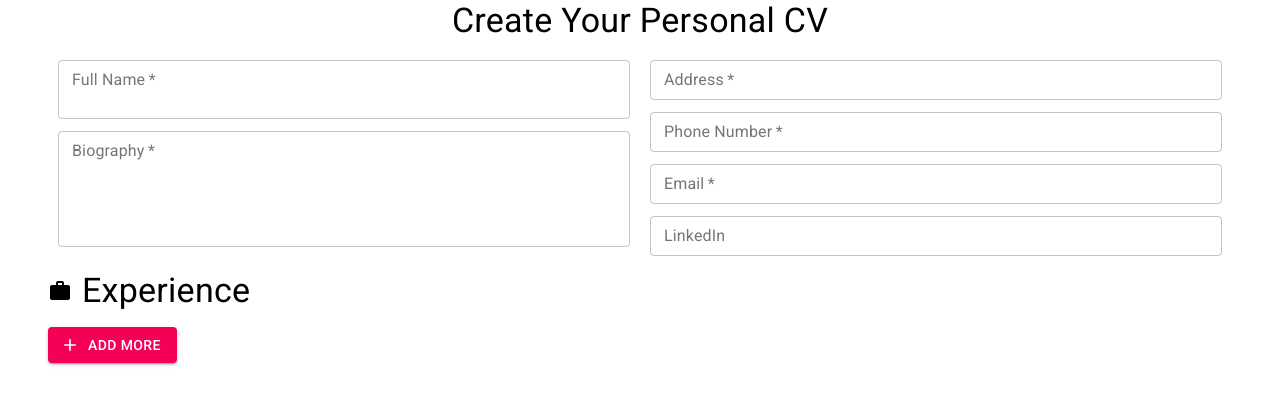
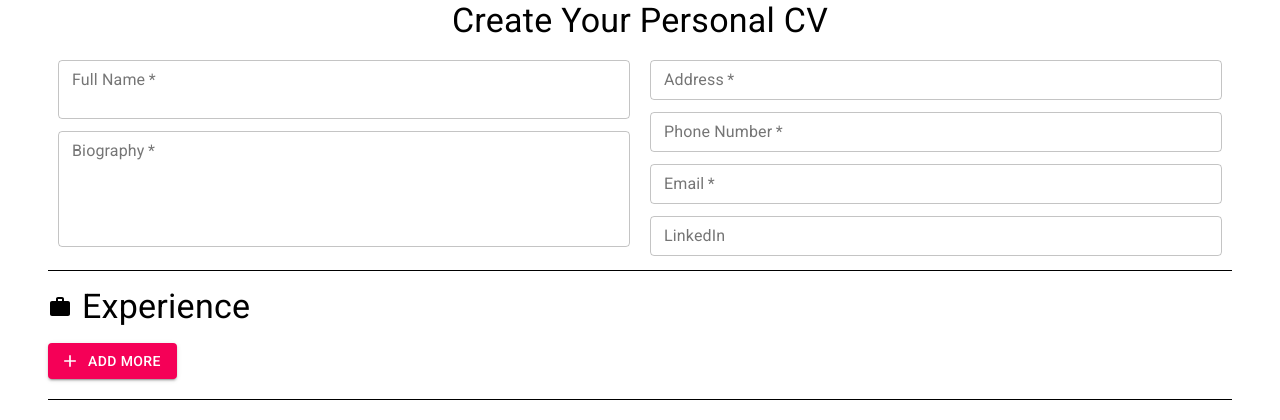
Before and after one commit to lazirpascual/cv-builder, a React (Create React App) app: page / in a window 1280 px wide. Shown: the top 420 px of the page. Built offline with nearby package versions, Linux system fonts and the light colour scheme.

Commit message:
add dividers

```diff
--- a/src/components/experience/ExperienceForm.js
+++ b/src/components/experience/ExperienceForm.js
@@ -11,7 +11,6 @@ import DeleteOutlined from "@material-ui/icons/DeleteOutlined";
 import SaveIcon from "@material-ui/icons/Save";
 import { Grid } from "@material-ui/core";
 import { makeStyles } from "@material-ui/core";
-import Box from "@material-ui/core/Box";
 
 const useStyles = makeStyles({
   position: {
@@ -41,7 +40,6 @@ const ExperienceForm = ({ form }) => {
   };
 
   const handleSave = (e) => {
-    e.preventDefault();
     saveForm(company, position, description, startDate, endDate, form.id);
     toggleEdit(form.id);
   };
--- a/src/components/experience/ExperienceSection.js
+++ b/src/components/experience/ExperienceSection.js
@@ -10,6 +10,7 @@ import { Container } from "@material-ui/core";
 import { makeStyles } from "@material-ui/core";
 import WorkIcon from "@material-ui/icons/Work";
 import { Grid } from "@material-ui/core";
+import Divider from "@material-ui/core/Divider";
 
 const useStyles = makeStyles({
   position: {
@@ -17,6 +18,9 @@ const useStyles = makeStyles({
   },
   work: {
     marginRight: 10,
+  },
+  divider: {
+    marginTop: 20,
   },
 });
 
@@ -26,7 +30,8 @@ const ExperienceSection = () => {
 
   return (
     <Container>
-      <Grid container alignItems="center">
+      <Divider style={{ background: "black" }} variant="fullWidth" />
+      <Grid className={classes.position} container alignItems="center">
         <WorkIcon className={classes.work}></WorkIcon>
         <Typography align="left" variant="h4">
           Experience
@@ -43,6 +48,11 @@ const ExperienceSection = () => {
       >
         Add More
       </Button>
+      <Divider
+        style={{ background: "black" }}
+        className={classes.divider}
+        variant="fullWidth"
+      />
     </Container>
   );
 };
--- a/src/components/personal-info/PersonalInfo.js
+++ b/src/components/personal-info/PersonalInfo.js
@@ -10,6 +10,9 @@ import { makeStyles } from "@material-ui/core";
 const useStyles = makeStyles({
   field: {
     padding: 10,
+  },
+  spacing: {
+    marginBottom: 20,
   },
 });
 
--- a/src/contexts/ExperienceContext.js
+++ b/src/contexts/ExperienceContext.js
@@ -1,4 +1,4 @@
-import React, { useState, createContext } from "react";
+import React, { useState, useEffect, createContext } from "react";
 import uuid from "uuid/dist/v1";
 
 export const ExperienceContext = createContext();
```
